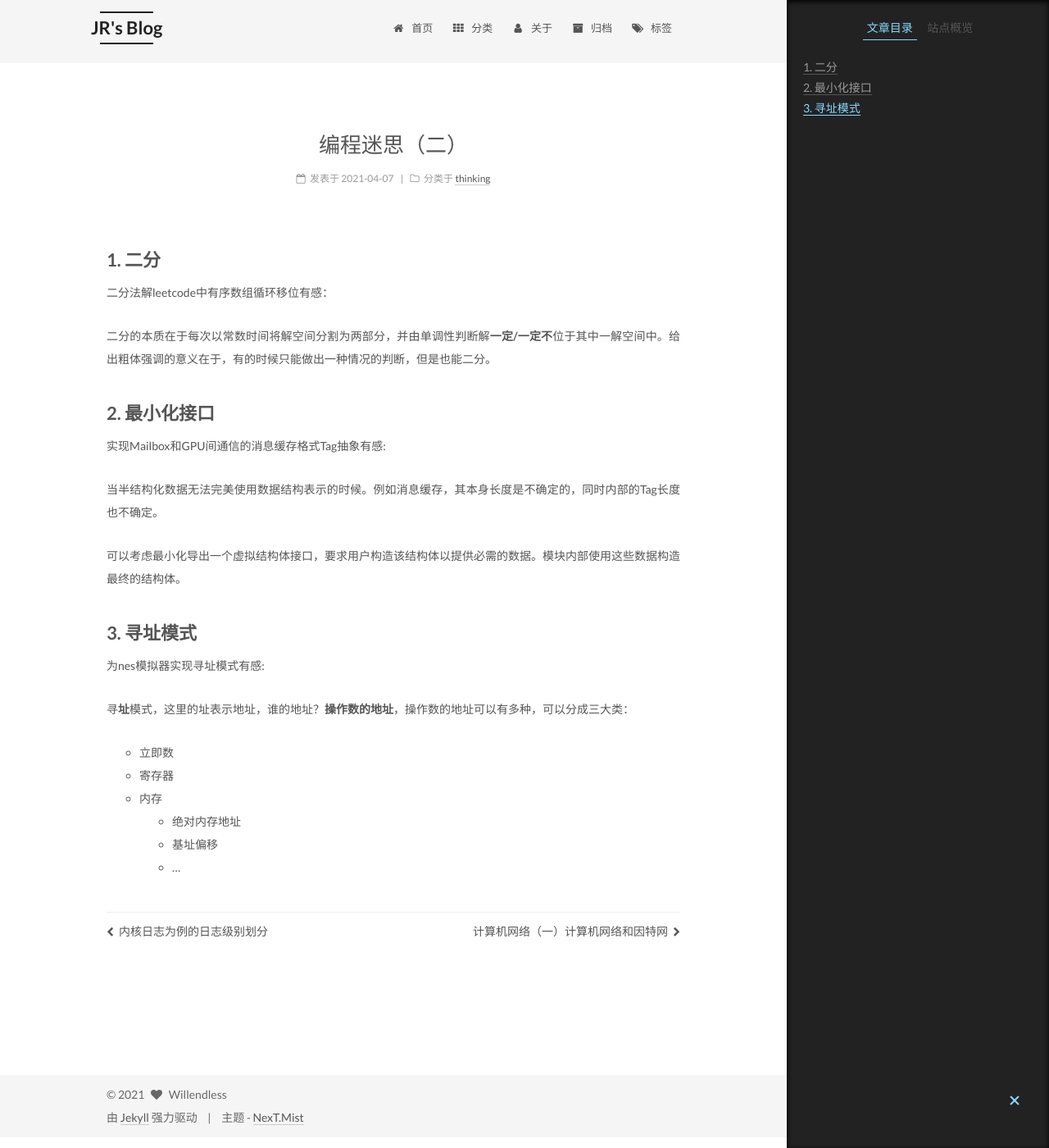
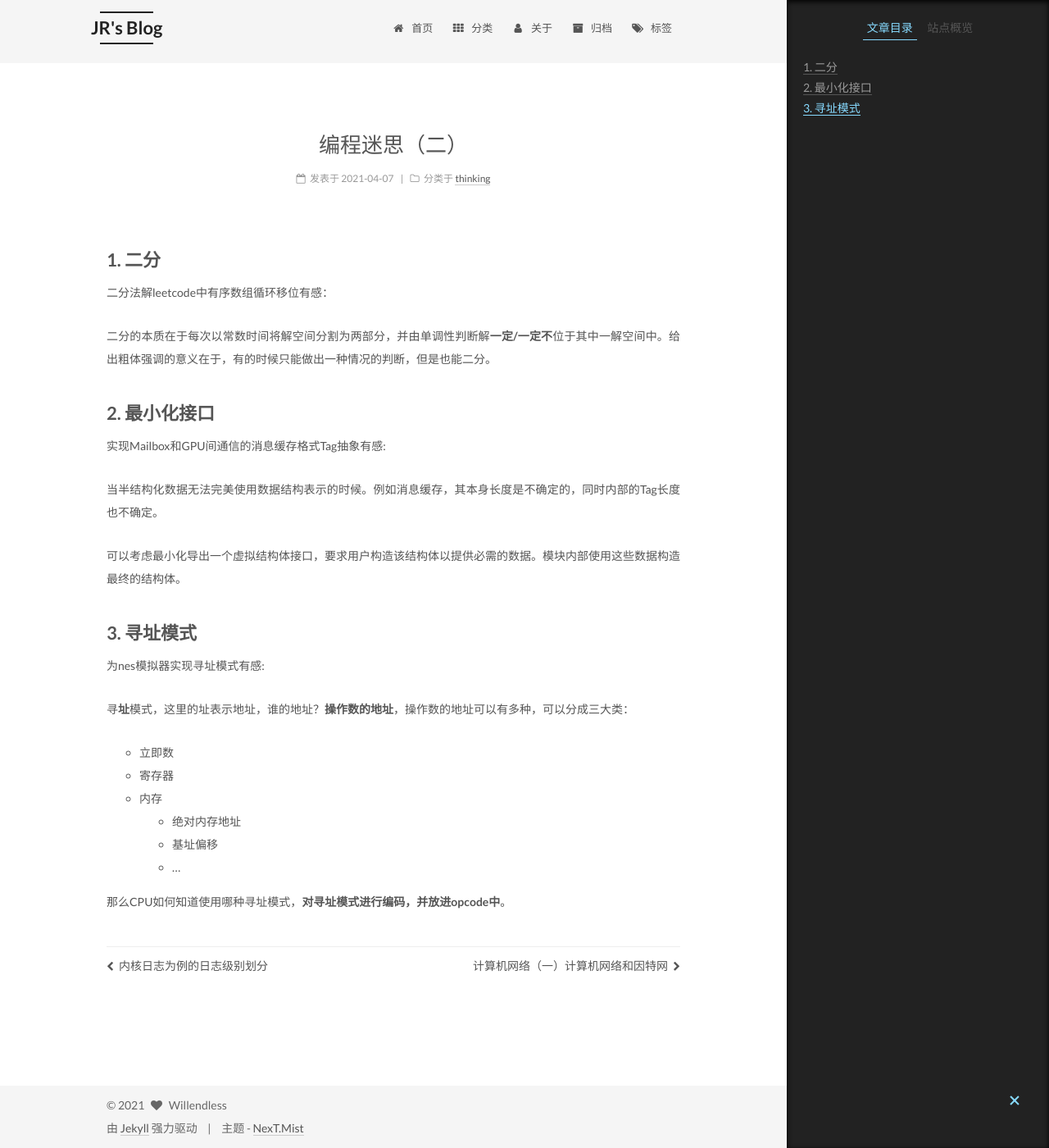
Before and after one commit to Willendless/willendless.github.io, a Jekyll site: the page built from _posts/2021-4-7-编程迷思2.md, in a window 1280 px wide and 1400 px high, scrolled down 13 px. Shown: the whole window at 82% size. Built offline with Jekyll 4.4.1, drawn with Linux system fonts in a browser that asks for light colours; comment, search, counter and statistics services are not loaded.

Commit message:
chore: update post

```diff
--- a/_posts/2021-4-7-编程迷思2.md
+++ b/_posts/2021-4-7-编程迷思2.md
@@ -31,3 +31,5 @@ category: thinking
   + 绝对内存地址
   + 基址偏移
   + ...
+
+那么CPU如何知道使用哪种寻址模式，**对寻址模式进行编码，并放进opcode中**。
```
